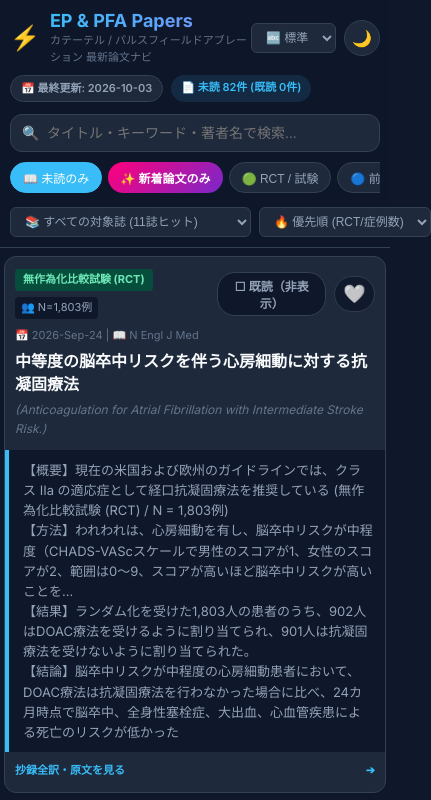
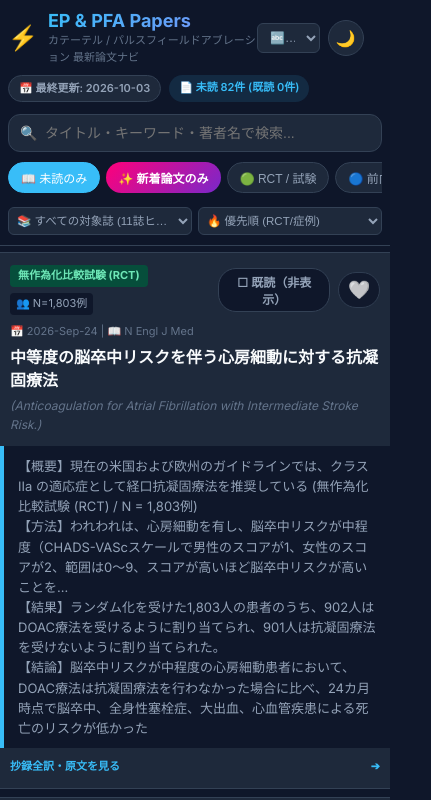
Before and after one commit to hiromiyoshimu-a11y/-, a website built with Vite: page index.html in a window 390 px wide. Shown: the top 800 px of the page, 431 px wide, since content can reach past the window. Built offline with nearby package versions, Linux system fonts and the light colour scheme.

Commit message:
fix_mobile_secondary_filter_overflow_and_100_percent_full_width_card_layout_v14

```diff
--- a/index.html
+++ b/index.html
@@ -84,9 +84,9 @@
         </select>
 
         <select id="sortSelect" class="styled-select">
-          <option value="priority">🔥 優先順 (RCT/症例数)</option>
-          <option value="date">🕒 掲載日順 (新しい順)</option>
-          <option value="sampleSize">👥 症例数順 (多い順)</option>
+          <option value="priority">🔥 優先順 (RCT/症例)</option>
+          <option value="date">🕒 掲載日順</option>
+          <option value="sampleSize">👥 症例数順</option>
         </select>
       </div>
     </header>
--- a/public/sw.js
+++ b/public/sw.js
@@ -1,4 +1,4 @@
-const CACHE_NAME = 'ep-papers-pwa-v13';
+const CACHE_NAME = 'ep-papers-pwa-v14';
 const ASSETS_TO_CACHE = [
   './',
   './index.html',
--- a/src/webApp.css
+++ b/src/webApp.css
@@ -339,17 +339,24 @@ body {
 .secondary-filters {
   display: flex;
   gap: 8px;
+  width: 100%;
 }
 
 .styled-select {
-  flex: 1;
+  flex: 1 1 50%;
+  min-width: 0;
+  max-width: 50%;
   background: var(--bg-secondary);
   border: 1px solid var(--border-color);
   color: var(--text-secondary);
-  padding: 6px 10px;
+  padding: 6px 8px;
   border-radius: var(--radius-sm);
   font-size: 12px;
   outline: none;
+  text-overflow: ellipsis;
+  white-space: nowrap;
+  overflow: hidden;
+  box-sizing: border-box;
 }
 
 /* ------------------------------------
@@ -789,24 +796,59 @@ body.light-theme .abs-header-badge {
    スマホ最適化：一覧画面の要約を画面幅いっぱいに拡大
    ------------------------------------ */
 @media (max-width: 767px) {
+  #app {
+    width: 100%;
+    max-width: 100%;
+    margin: 0;
+    padding-bottom: 30px;
+  }
+
   .app-header {
-    padding: 10px 10px;
+    padding: 10px 8px;
+    border-radius: 0;
+  }
+
+  .secondary-filters {
+    display: flex;
+    gap: 6px;
+    width: 100%;
+    box-sizing: border-box;
+  }
+
+  .secondary-filters .styled-select {
+    flex: 1 1 50% !important;
+    min-width: 0 !important;
+    max-width: 50% !important;
+    font-size: 11.5px;
+    padding: 6px 4px;
+    text-overflow: ellipsis;
+    white-space: nowrap;
+    overflow: hidden;
+    box-sizing: border-box;
   }
 
   .main-content {
-    padding: 8px 4px;
+    padding: 6px 0 !important; /* 画面左右の端まで100%フルフラット展開 */
+    width: 100%;
+    box-sizing: border-box;
   }
 
   .paper-grid {
     gap: 8px;
+    width: 100%;
   }
 
   .paper-card {
+    width: 100%;
+    margin: 0;
+    border-left: none;
+    border-right: none;
+    border-radius: 0; /* フラットカードで画面横幅いっぱい（0pxマージン）に展開 */
     padding: 12px 10px;
-    border-radius: var(--radius-md);
+    box-sizing: border-box;
   }
 
-  /* 要約ボックスをカードの左右端までネガティブマージンで最大展開 */
+  /* 要約ボックスをカード左右端まで完全フルフラット展開 */
   .card-summary-box {
     margin-left: -10px;
     margin-right: -10px;
@@ -816,6 +858,8 @@ body.light-theme .abs-header-badge {
     line-height: 1.55;
     border-left: 4px solid var(--accent-blue);
     margin-bottom: 10px;
+    width: calc(100% + 20px);
+    box-sizing: border-box;
   }
 
   .card-title-ja {
```
